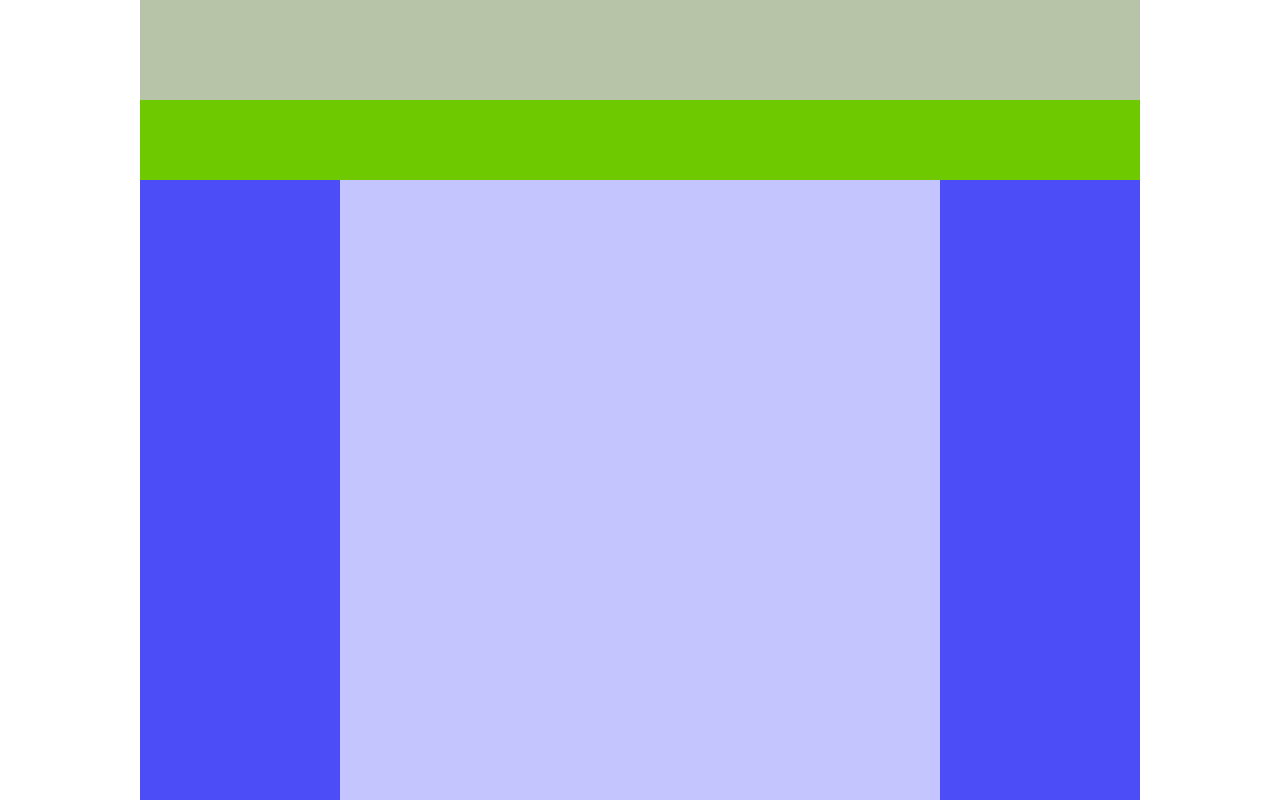
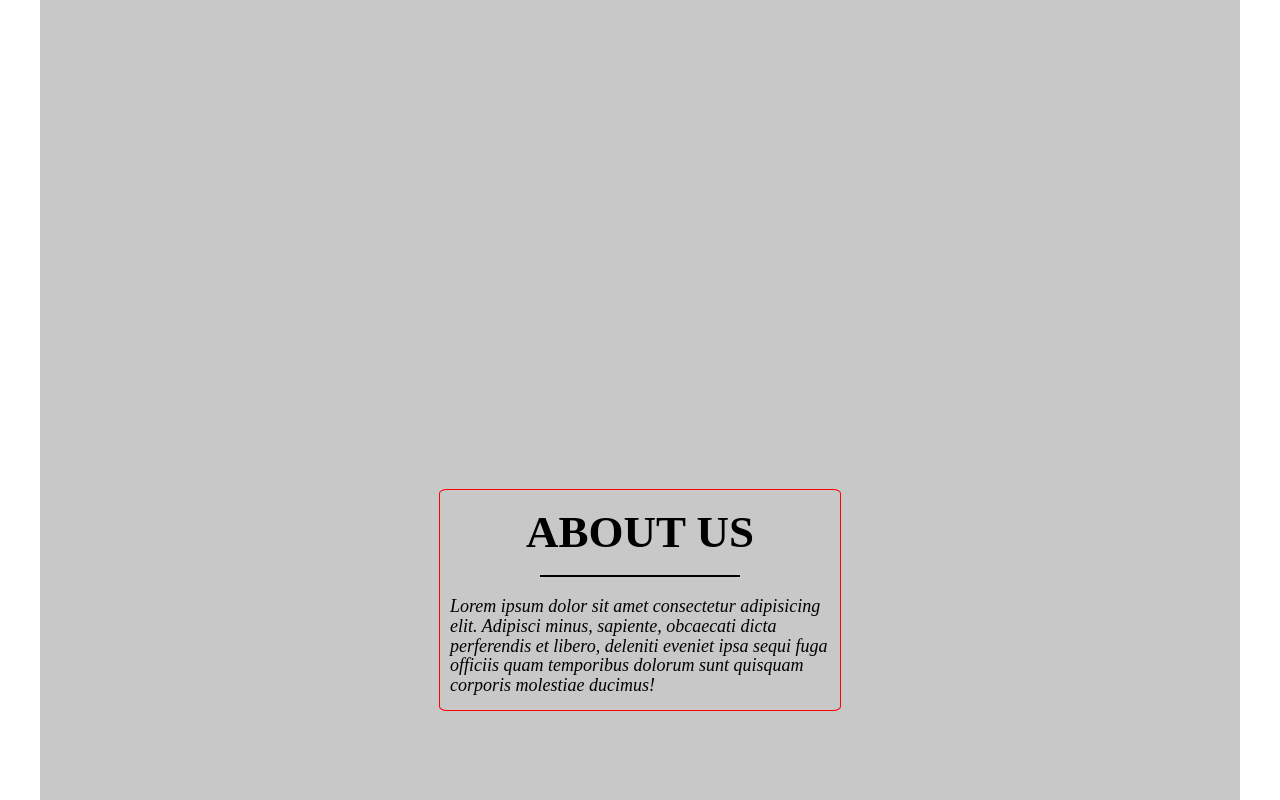
Before and after one commit to finav12/sk-training, a plain HTML site: page index.html in a window 1280 px wide. Shown: the top 800 px of the page. Drawn offline with Linux system fonts and the light colour scheme.

Commit message:
I make homework 5

```diff
--- a/css/style.css
+++ b/css/style.css
@@ -1,46 +1,56 @@
 
 body{
-    width: 1000px;
+    height: 100%;
+}
+.conteiner{
+    position: relative;
+    background-color: rgb(201, 200, 200);
+    width: 1200px;
+    height: 1200px;
     margin-left: auto;
     margin-right: auto;
+
+
+
 }
-header{
-    height: 100px;
-    background-color: rgb(183, 196, 167);
+.main{
+    left: 50%;
+    top: 50%;
+    margin-right: -50%;
+    transform:translate(-50%, -50%);
+    position: absolute;
+
+
+    border: 1px solid red;
+    border-radius: 2%;
+    width: 400px;
+    height: 220px;
+    z-index: 1;
+
+
 }
-nav{
-    height: 80px;
-    background-color: rgb(110, 201, 0);
+p{
+    padding-top: px;
+    font-size: 18px;
+    font-style: italic;
+    padding-left: 10px;
+    line-height: 1.1;
+
 }
-main{
-    display: inline-block;
-    height: 1000px;
-    width: 100%;
-    margin: 0;
-    padding: 0;
+h1{
+    padding-top: 20px;
+    text-transform: uppercase;
+    text-align: center;
+    font-size: 45px;
+    font-weight: bold;
+    margin-bottom: 20px;
+
 }
-#sidebar{
-    float: left;
+h1::after{
+    padding-top: 20px;
+    content: "";
+    border-bottom: 2px solid black;
     width: 200px;
-    background-color: rgb(77, 77, 248);
-    height: 1000px;
+    display: block;
+    margin: auto    ;
 }
-#content{
-    float: left;
-    background-color: rgb(196, 196, 255);
-    height: 1000px;
-    width: 600px;
-    margin: 0;
-    padding: 0;
-}
-aside{
-    width: 200px;
-    background-color: rgb(77, 77, 248);
-    height: 1000px;
-    float: left;
-}
-footer{
-    margin-top: -3px;
-    height: 80px;
-    background-color: rgb(183, 196, 167);
-}
--- a/index.html
+++ b/index.html
@@ -5,37 +5,23 @@
     <meta charset="UTF-8">
     <meta http-equiv="X-UA-Compatible" content="IE=edge">
     <meta name="viewport" content="width=device-width, initial-scale=1.0">
-    <title>Homwork4_2</title>
+    <title>Homwork4_5</title>
 
     <link rel="stylesheet" href="/css/reset.css">
     <link rel="stylesheet" href="/css/style.css">
 </head>
 
 <body>
-
-    <header>
-
-    </header>
-    <nav>
-
-    </nav>
-
-    <main>
-        <section id="sidebar">
-
-        </section>
-        <section id="content">
-
-        </section>
-        <aside>
-
-        </aside>
-
-    </main>
-    <footer>
-
-    </footer>
-
+    <div class="conteiner">
+        <div class="main">
+            <h1>About US</h1>
+            <p>Lorem ipsum dolor sit amet consectetur adipisicing elit.
+                     Adipisci minus, sapiente, obcaecati dicta perferendis et libero,
+                     deleniti eveniet ipsa sequi fuga officiis quam temporibus dolorum
+                     sunt quisquam corporis molestiae ducimus!
+            </p>
+        </div>
+    </div>
 </body>
 
 </html>
```
